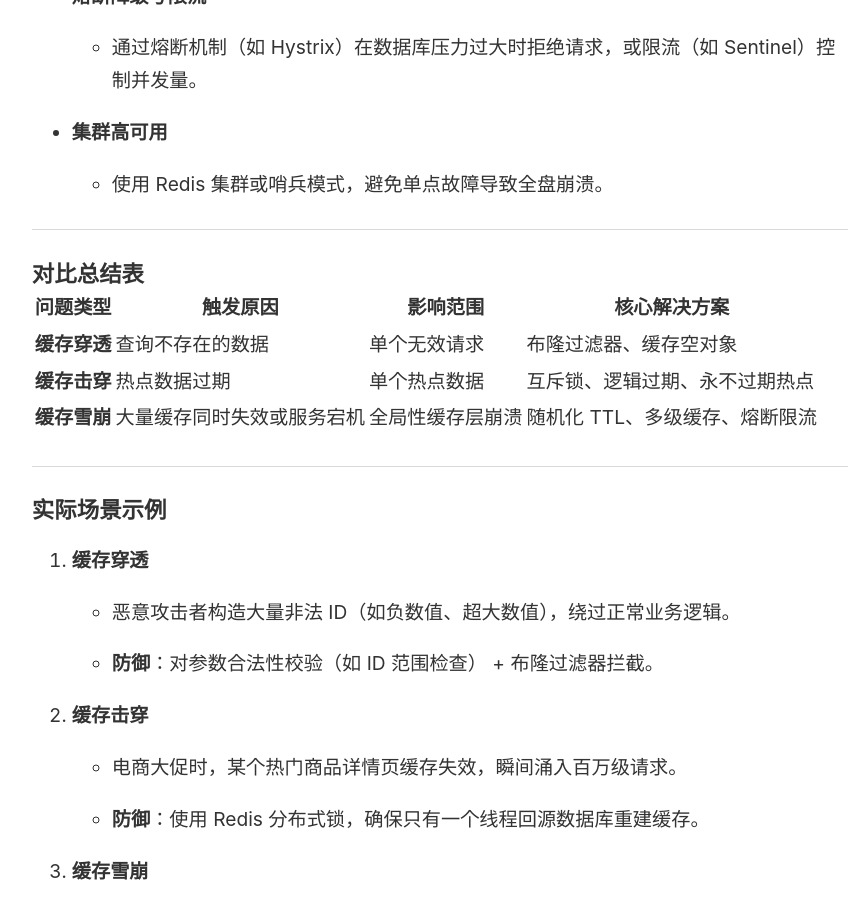
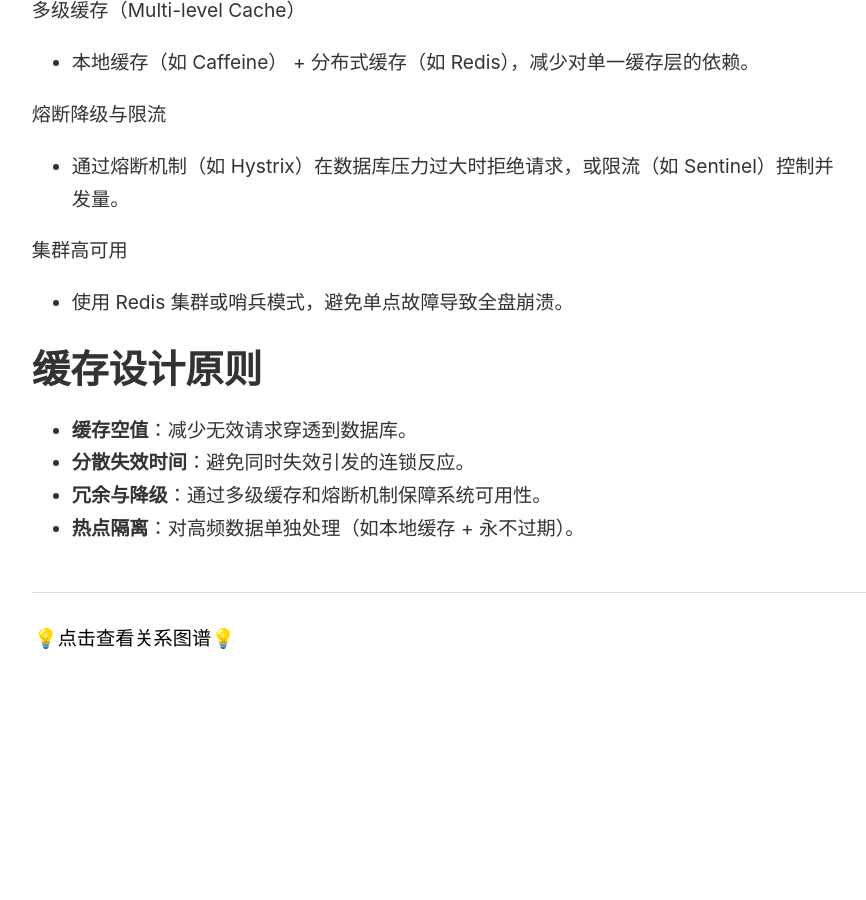
Before and after one commit to wingowen/digital-garden-jekyll, a Jekyll site: the page built from _notes/Redis.md, in a window 1280 px wide and 900 px high, scrolled down 1792 px. Shown: the whole window, without its empty margins (45-911 px from the left). Built offline with Jekyll 4.4.1, drawn with Linux system fonts in a browser that asks for light colours; after the commit the page ends 2559 px from its top, so only the background shows below that; some of the changed text lies outside the part shown.

Commit message:
vault backup: 2025-03-22 14:55:54

```diff
--- a/_notes/Redis.md
+++ b/_notes/Redis.md
@@ -29,74 +33,25 @@
 
 # 缓存雪崩（Cache Avalanche）
 
-- **触发条件**：**大量缓存数据同时过期**，或**缓存服务宕机**。
+**大量缓存数据同时过期**，或**缓存服务宕机**。瞬时大规模缓存失效，请求直接冲击数据库，导致系统级联故障。
 
-- **影响**：瞬时大规模缓存失效，请求直接冲击数据库，导致系统级联故障。
+**解决方案**
 
+随机化过期时间
+- 对缓存数据的 TTL 添加随机值（如 `基础时间 + 随机分钟`），避免同时失效。
 
-#### **解决方案**
+多级缓存（Multi-level Cache）
+- 本地缓存（如 Caffeine） + 分布式缓存（如 Redis），减少对单一缓存层的依赖。
 
-- **随机化过期时间**
+熔断降级与限流
+- 通过熔断机制（如 Hystrix）在数据库压力过大时拒绝请求，或限流（如 Sentinel）控制并发量。
 
-    - 对缓存数据的 TTL 添加随机值（如 `基础时间 + 随机分钟`），避免同时失效。
+集群高可用
+- 使用 Redis 集群或哨兵模式，避免单点故障导致全盘崩溃。
 
-- **多级缓存（Multi-level Cache）**
+# 缓存设计原则
 
-    - 本地缓存（如 Caffeine） + 分布式缓存（如 Redis），减少对单一缓存层的依赖。
-
-- **熔断降级与限流**
-
-    - 通过熔断机制（如 Hystrix）在数据库压力过大时拒绝请求，或限流（如 Sentinel）控制并发量。
-
-- **集群高可用**
-
-    - 使用 Redis 集群或哨兵模式，避免单点故障导致全盘崩溃。
-
-
----
-
-### **对比总结表**
-
-|**问题类型**|**触发原因**|**影响范围**|**核心解决方案**|
-|---|---|---|---|
-|**缓存穿透**|查询不存在的数据|单个无效请求|布隆过滤器、缓存空对象|
-|**缓存击穿**|热点数据过期|单个热点数据|互斥锁、逻辑过期、永不过期热点|
-|**缓存雪崩**|大量缓存同时失效或服务宕机|全局性缓存层崩溃|随机化 TTL、多级缓存、熔断限流|
-
----
-
-### **实际场景示例**
-
-1. **缓存穿透**
-
-    - 恶意攻击者构造大量非法 ID（如负数值、超大数值），绕过正常业务逻辑。
-
-    - **防御**：对参数合法性校验（如 ID 范围检查） + 布隆过滤器拦截。
-
-2. **缓存击穿**
-
-    - 电商大促时，某个热门商品详情页缓存失效，瞬间涌入百万级请求。
-
-    - **防御**：使用 Redis 分布式锁，确保只有一个线程回源数据库重建缓存。
-
-3. **缓存雪崩**
-
-    - Redis 集群宕机，或所有缓存 Key 设置为相同 TTL（如凌晨 0 点统一过期）。
-
-    - **防御**：缓存 TTL 基础值设为 `24h + 随机 0~2h`，避免集中失效。
-
-
----
-
-### **设计原则**
-
-1. **缓存空值**：减少无效请求穿透到数据库。
-
-2. **分散失效时间**：避免同时失效引发的连锁反应。
-
-3. **冗余与降级**：通过多级缓存和熔断机制保障系统可用性。
-
-4. **热点隔离**：对高频数据单独处理（如本地缓存 + 永不过期）。
-
-
-理解这三个问题的差异，能帮助在架构设计中针对性地制定策略，平衡缓存性能与数据一致性。
+- **缓存空值**：减少无效请求穿透到数据库。
+- **分散失效时间**：避免同时失效引发的连锁反应。
+- **冗余与降级**：通过多级缓存和熔断机制保障系统可用性。
+- **热点隔离**：对高频数据单独处理（如本地缓存 + 永不过期）。
```
Also changed, not shown: other parts of _notes/Redis.md (+4 -0 lines), _notes/Go 语言.md (+0 -4 lines), _notes/JAVA.md (+8 -1 lines), _notes/技术栈.md (+8 -2 lines), .obsidian/workspace.json.
